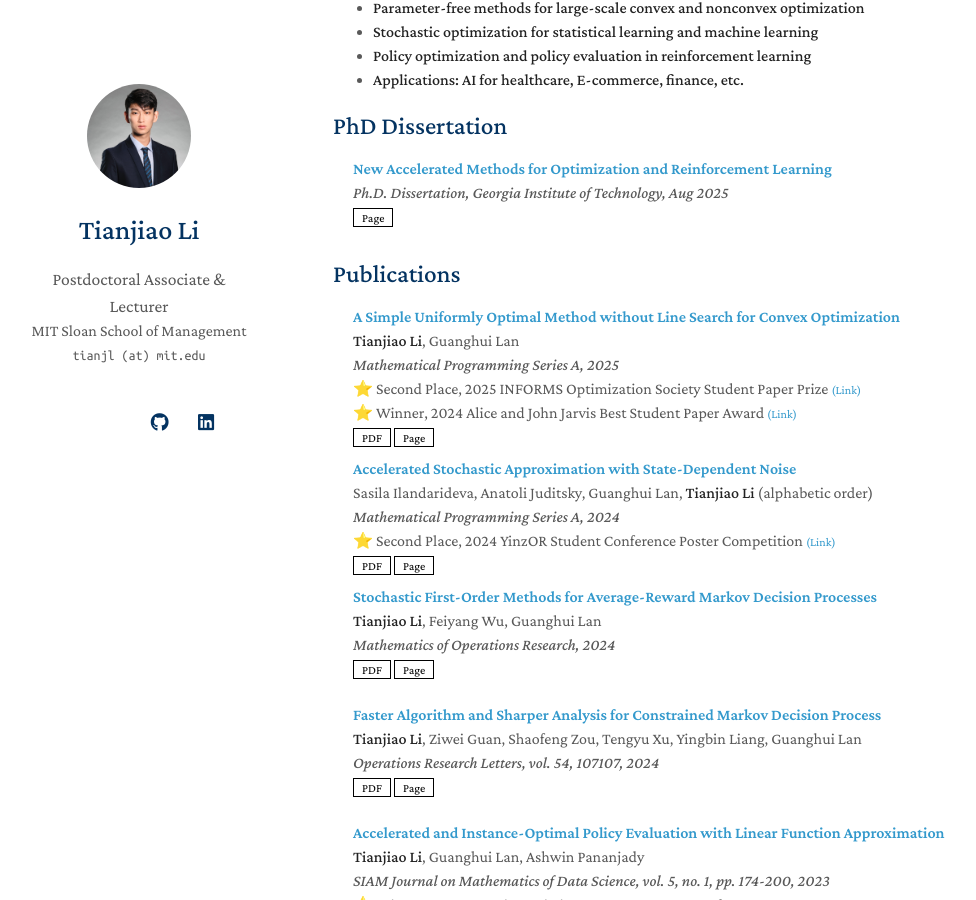
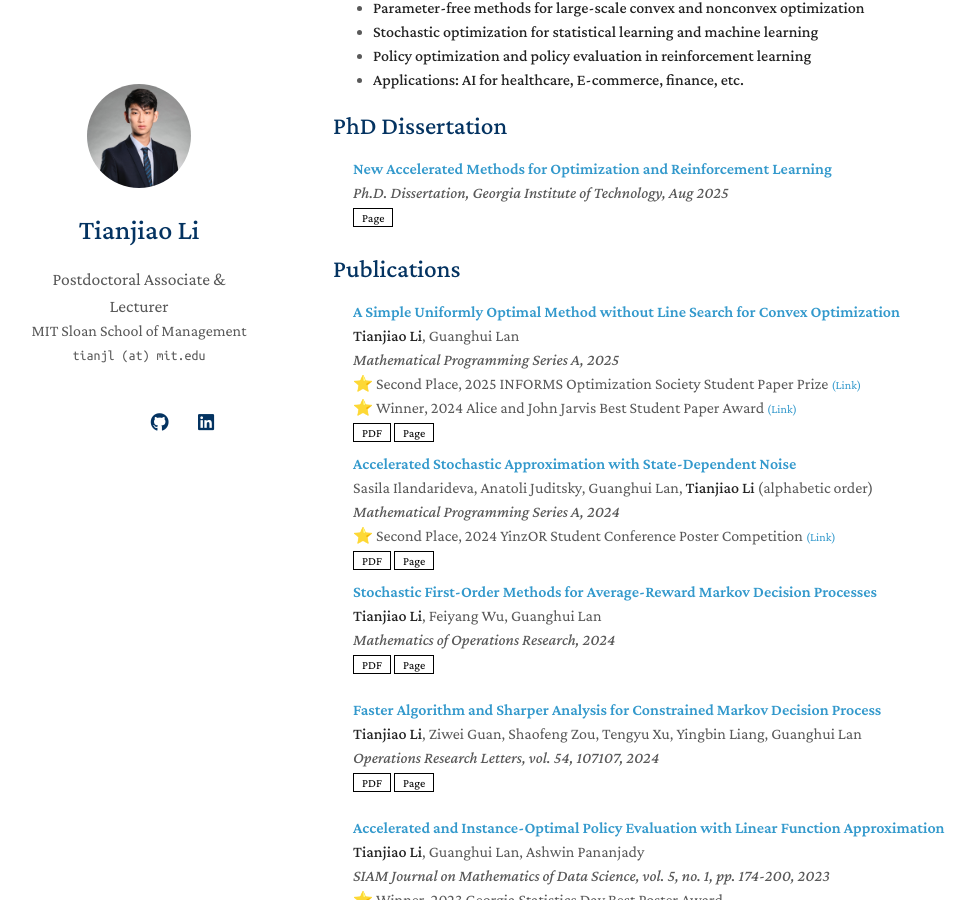
Before and after one commit to tli432/tli432.github.io, a Jekyll site: the page built from index.md, in a window 1280 px wide and 900 px high, scrolled down 455 px. Shown: the whole window, without its empty margins (137-1113 px from the left). Built offline with Jekyll 4.4.1, drawn with Linux system fonts in a browser that asks for light colours; nearby versions of some CDN libraries; a style sheet for code colours, icons or effects is not loaded; our own code applies the rules of GitHub Pages for plain Markdown files.

Commit message:
Update dissertation.md

```diff
--- a/_includes/dissertation.md
+++ b/_includes/dissertation.md
@@ -1,7 +1,7 @@
 <h2 id="dissertation" style="margin: 0px 0px -15px;">PhD Dissertation</h2>
 
 <div class="publications">
-<ol class="bibliography" style="margin-top: 0; margin-bottom: -15px;">
+<ol class="bibliography" style="margin-top: 0; margin-bottom: -20px;">
 
 {% for link in site.data.dissertation.main %}
 
```
